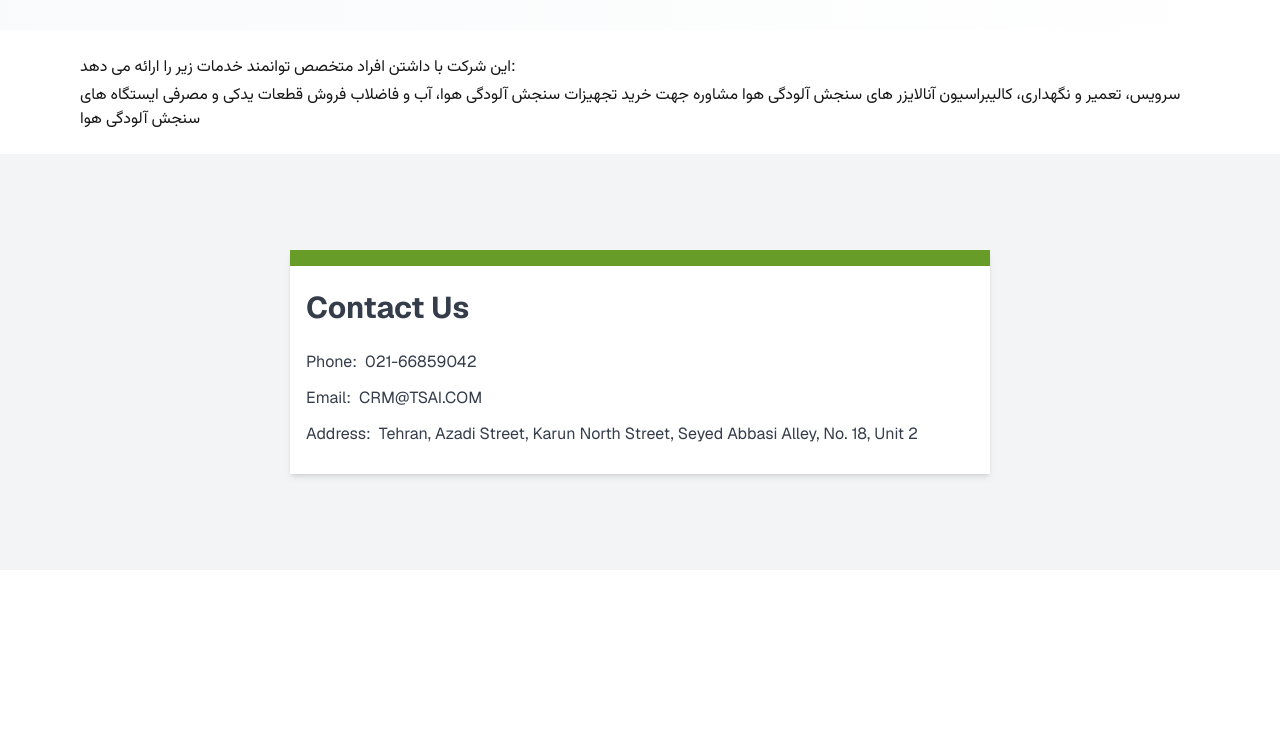
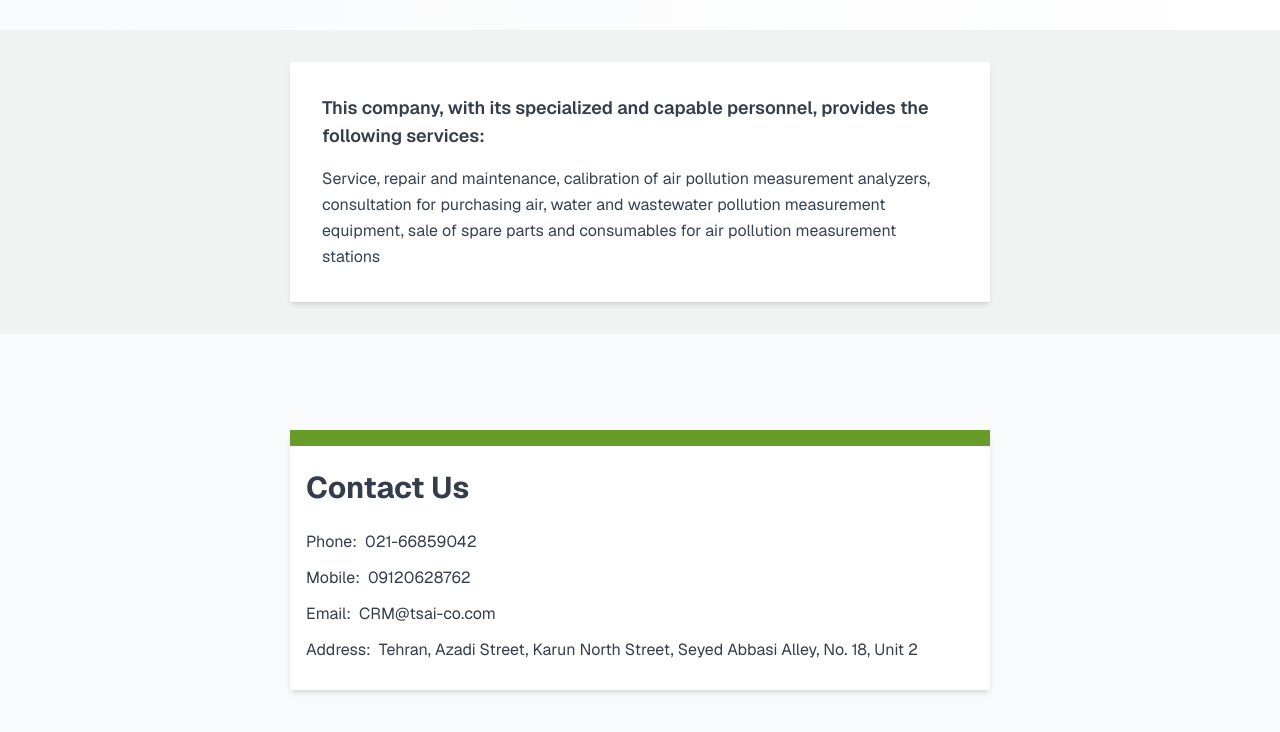
Before and after one commit to AliZok/tavan-sanat, a Next.js app: page /en in a window 1280 px wide. Shown: the part 2066-2798 px from the top of the page. Before the commit the page ends 2636 px from the top, so only its background shows below. Built offline with nearby package versions, Linux system fonts and the light colour scheme.

Commit message:
2 language

```diff
--- a/src/app/[locale]/page.tsx
+++ b/src/app/[locale]/page.tsx
@@ -292,21 +292,21 @@ export default function Component() {
             </div>
           </div>
         </section>
-        <section>
-          <div className="container">
-            <div className="p-6">
-              <div className="mb-1">
-                این شرکت با داشتن افراد متخصص توانمند خدمات زیر را ارائه می دهد:
+        <section className="bg-[#1734350f] py-8">
+          <div className="max-w-[700px] mx-auto">
+            <div className="max-w-4xl mx-auto bg-white shadow-md p-8">
+              <div className="mb-4 text-lg font-semibold text-[#353c4a]">
+                {translations.services.title}
               </div>
-              سرویس، تعمیر و نگهداری، کالیبراسیون آنالایزر های سنجش آلودگی هوا
-              مشاوره جهت خرید تجهیزات سنجش آلودگی هوا، آب و فاضلاب فروش قطعات
-              یدکی و مصرفی ایستگاه های سنجش آلودگی هوا
+              <div className="text-gray-700 leading-relaxed">
+                {translations.services.description}
+              </div>
             </div>
           </div>
         </section>
       </main>
 
-      <footer className="bg-gray-100">
+      <footer className="bg-gray-50">
         <div className="py-24">
           <div className="max-w-[700px] mx-auto">
             <div className="footer-box bg-white text-[#353c4a] shadow-md">
@@ -321,6 +321,10 @@ export default function Component() {
                       <div className="flex gap-2 mb-3">
                         <div>{translations.contact.phone}</div>
                         <div>{translations.contact.phoneNumber}</div>
+                      </div>
+                      <div className="flex gap-2 mb-3">
+                        <div>{translations.contact.mobile}</div>
+                        <div>{translations.contact.mobileNumber}</div>
                       </div>
                       <div className="flex gap-2 mb-3">
                         <div>{translations.contact.email}</div>
--- a/src/locales/en.json
+++ b/src/locales/en.json
@@ -85,13 +85,19 @@
       "privacy": "Privacy Policy"
     }
   },
+  "services": {
+    "title": "This company, with its specialized and capable personnel, provides the following services:",
+    "description": "Service, repair and maintenance, calibration of air pollution measurement analyzers, consultation for purchasing air, water and wastewater pollution measurement equipment, sale of spare parts and consumables for air pollution measurement stations"
+  },
   "contact": {
     "title": "Contact Us",
     "phone": "Phone:",
     "email": "Email:",
+    "mobile": "Mobile:",
     "address": "Address:",
     "phoneNumber": "021-66859042",
-    "emailAddress": "CRM@TSAI.COM",
+    "mobileNumber": "09120628762",
+    "emailAddress": "CRM@tsai-co.com",
     "addressText": "Tehran, Azadi Street, Karun North Street, Seyed Abbasi Alley, No. 18, Unit 2"
   },
   "language": {
--- a/src/locales/fa.json
+++ b/src/locales/fa.json
@@ -85,13 +85,19 @@
       "privacy": "سیاست حریم خصوصی"
     }
   },
+  "services": {
+    "title": "این شرکت با داشتن افراد متخصص توانمند خدمات زیر را ارائه می دهد:",
+    "description": "سرویس، تعمیر و نگهداری، کالیبراسیون آنالایزر های سنجش آلودگی هوا، مشاوره جهت خرید تجهیزات سنجش آلودگی هوا، آب و فاضلاب، فروش قطعات یدکی و مصرفی ایستگاه های سنجش آلودگی هوا"
+  },
   "contact": {
     "title": "ارتباط با ما",
     "phone": "تلفن:",
     "email": "ایمیل:",
+    "mobile": "موبایل:",
     "address": "آدرس:",
     "phoneNumber": "021-66859042",
-    "emailAddress": "CRM@TSAI.COM",
+    "mobileNumber": "09120628762",
+    "emailAddress": "CRM@tsai-co.com",
     "addressText": "تهران خیابان آزادی خیابان کارون شمالی کوچه سید عباسی پلاک 18 واحد 2"
   },
   "language": {
```
